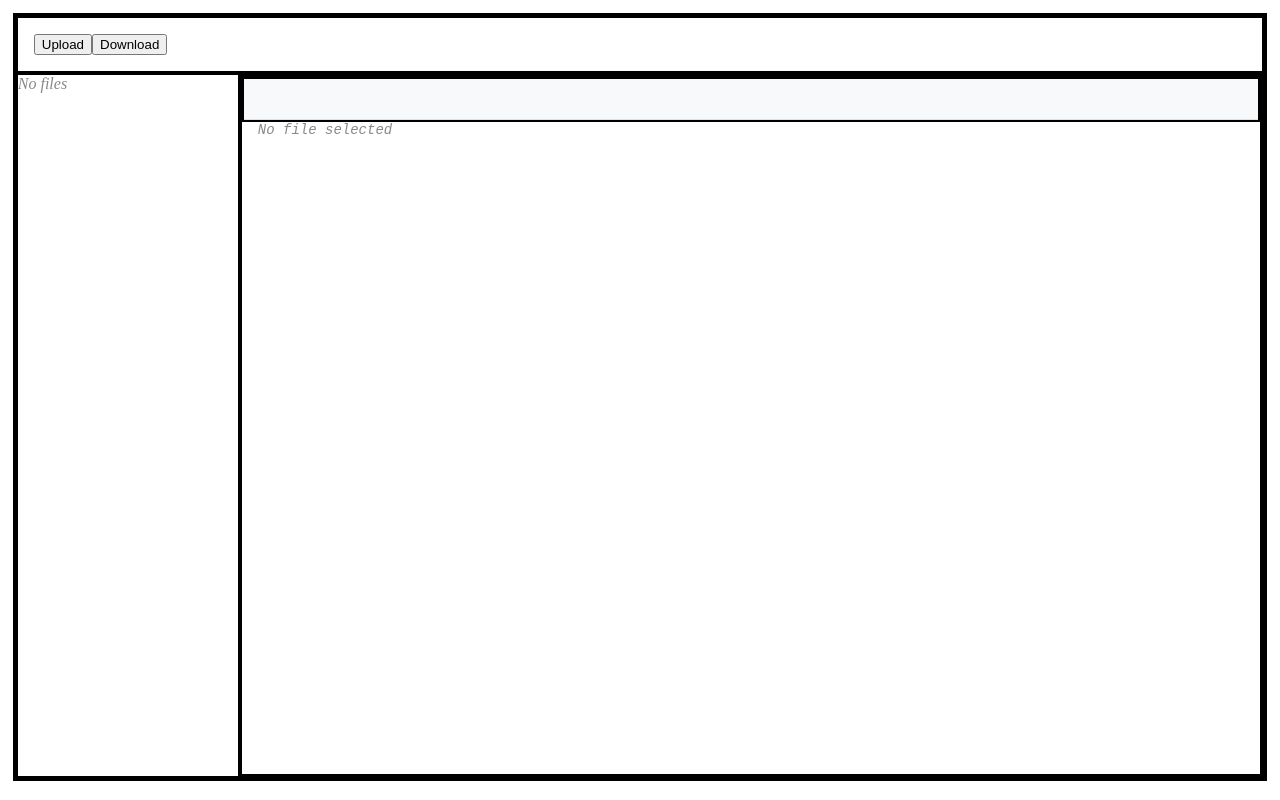
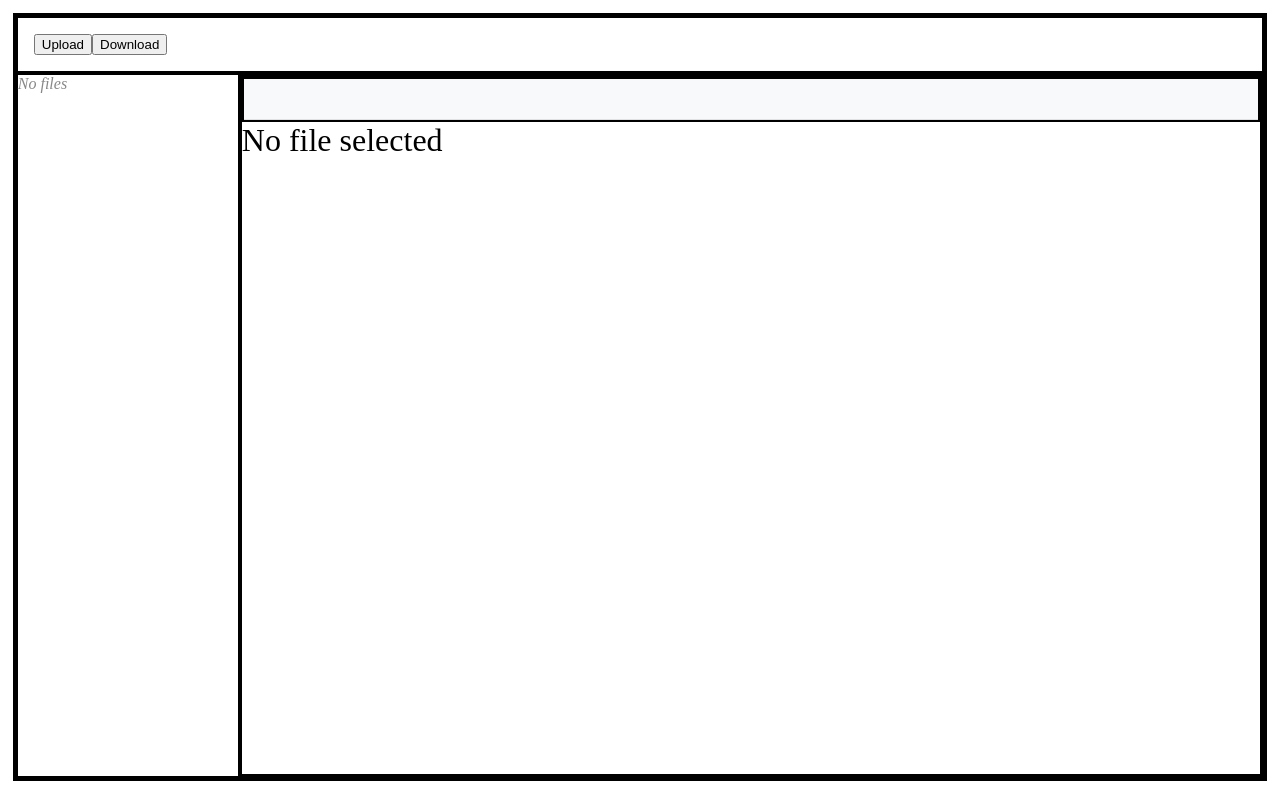
Before and after one commit to G-C62/elice-editor, a React (Vite) app: page / in a window 1280 px wide. Built offline with nearby package versions, Linux system fonts and the light colour scheme.

Commit message:
Editor 컴포넌트 추가 및 MonacoEditor 컴포넌트 리팩토링, 기존 MonacoEditor 컴포넌트 삭제

```diff
--- a/src/App.tsx
+++ b/src/App.tsx
@@ -1,7 +1,7 @@
 import styled from 'styled-components';
+import { Editor } from './domains/Editor/components/Editor';
 import { FileTree } from './domains/FileTree/components/FileTree';
 import { FileUploadHandler } from './domains/FileUploadHandler/components/FileUploadhandler';
-import { MonacoEditor } from './domains/MonacoEditor/components/MonacoEditor';
 import { Tabs } from './domains/Tabs/components/Tabs';
 
 const AppContainer = styled.div`
@@ -67,7 +67,7 @@ export default function App() {
             <Tabs />
           </TabsBar>
           <EditorArea>
-            <MonacoEditor />
+            <Editor />
           </EditorArea>
         </ContentArea>
       </MainArea>
--- /dev/null
+++ b/src/domains/Editor/components/Editor/MonacoEditor/index.tsx
@@ -0,0 +1,41 @@
+import * as monaco from 'monaco-editor';
+import { useEffect, useRef } from 'react';
+
+interface MonacoEditorProps {
+  content: string;
+}
+
+export const MonacoEditor = ({ content }: MonacoEditorProps) => {
+  const editorRef = useRef<HTMLDivElement | null>(null);
+  const monacoInstance = useRef<monaco.editor.IStandaloneCodeEditor | null>(null);
+
+  useEffect(() => {
+    if (editorRef.current && !monacoInstance.current) {
+      monacoInstance.current = monaco.editor.create(editorRef.current, {
+        value: content,
+        language: 'plaintext',
+        fontSize: 14,
+        minimap: { enabled: false },
+        wordWrap: 'on',
+        automaticLayout: true,
+      });
+    }
+    return () => {
+      monacoInstance.current?.dispose();
+      monacoInstance.current = null;
+    };
+    // eslint-disable-next-line react-hooks/exhaustive-deps
+  }, []);
+
+  useEffect(() => {
+    if (monacoInstance.current) {
+      const model = monacoInstance.current.getModel();
+      if (model) {
+        monaco.editor.setModelLanguage(model, 'plaintext');
+        monacoInstance.current.setValue(content);
+      }
+    }
+  }, [content]);
+
+  return <div ref={editorRef} style={{ width: '100%', height: '100%' }} />;
+};
--- /dev/null
+++ b/src/domains/Editor/components/Editor/index.tsx
@@ -0,0 +1,18 @@
+import { fileContentAtom } from '@/atoms/fileContentAtom';
+import { tabsAtom } from '@/atoms/tabsAtom';
+import { useAtomValue } from 'jotai';
+import { MonacoEditor } from './MonacoEditor';
+
+export const Editor = () => {
+  const tabs = useAtomValue(tabsAtom);
+  const fileContentMap = useAtomValue(fileContentAtom);
+
+  const openedTab = tabs.find(tab => tab.isOpened);
+  const content = openedTab ? (fileContentMap[openedTab.id] ?? '') : '';
+
+  return (
+    <div style={{ width: '100%', height: '100%' }}>
+      {openedTab ? <MonacoEditor content={content} /> : <div>No file selected</div>}
+    </div>
+  );
+};
--- a/src/domains/MonacoEditor/components/MonacoEditor/index.tsx
+++ /dev/null
@@ -1,23 +0,0 @@
-import { fileContentAtom } from '@/atoms/fileContentAtom';
-import { tabsAtom } from '@/atoms/tabsAtom';
-import { useAtomValue } from 'jotai';
-
-export const MonacoEditor = () => {
-  const tabs = useAtomValue(tabsAtom);
-  const fileContentMap = useAtomValue(fileContentAtom);
-
-  // 현재 열린 탭 찾기
-  const openedTab = tabs.find(tab => tab.isOpened);
-  // 해당 탭의 파일 내용
-  const content = openedTab ? (fileContentMap[openedTab.id] ?? '') : '';
-
-  return (
-    <div style={{ width: '100%', height: '100%', fontFamily: 'monospace', fontSize: 14, padding: 16 }}>
-      {openedTab ? (
-        <pre style={{ margin: 0, whiteSpace: 'pre-wrap', wordBreak: 'break-all' }}>{content}</pre>
-      ) : (
-        <div style={{ color: '#888', fontStyle: 'italic' }}>No file selected</div>
-      )}
-    </div>
-  );
-};
```
